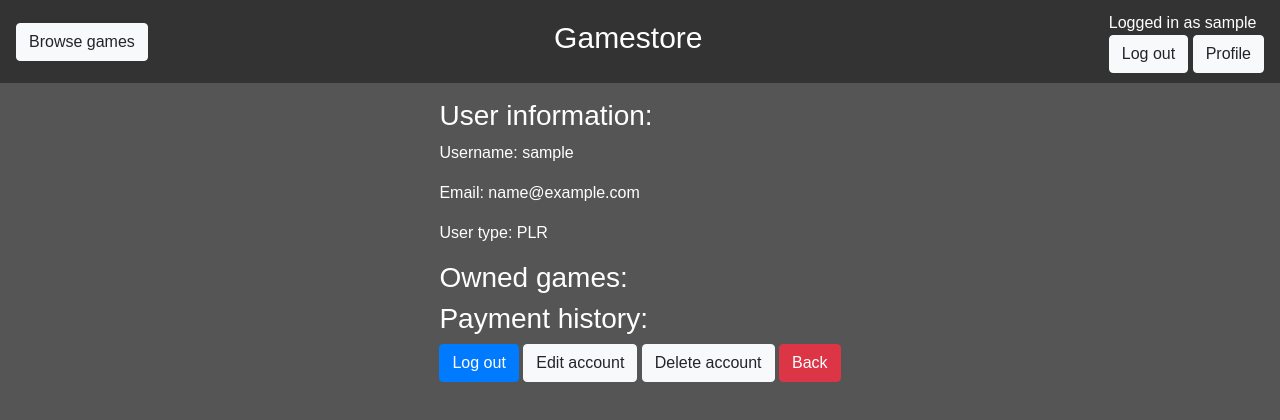
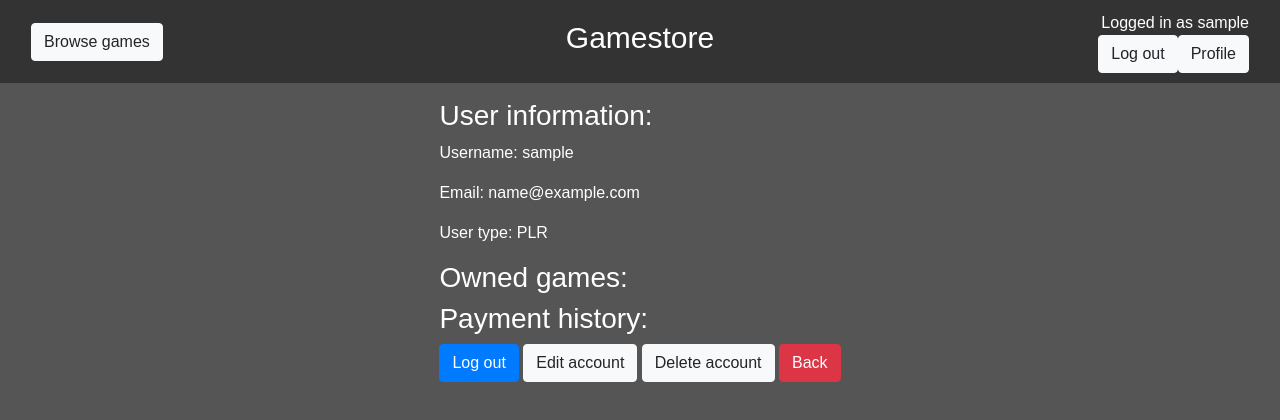
Before and after one commit to aleksihamalainen/game-store, a Django app: page /profile/ in a window 1280 px wide. Shown: the top 420 px of the page. Run offline with Django 3.2, Linux system fonts and the light colour scheme; the visitor is signed in with stand-in values (Sample User, id 1); data that the repository does not hold is empty; some libraries are stand-ins or nearby versions.

Commit message:
Navbar alignment fixed

```diff
--- a/games/templates/navbar.html
+++ b/games/templates/navbar.html
@@ -1,23 +1,27 @@
 {% block content %}
 <div class="navbar w-100 text-white">
-  <div>
+  <div class="col">
     <button class="btn btn-light" onclick="location.href='/games/all'">Browse games</button>
     {% if request.user.account_type == 'DEV' %}
     <button class="btn btn-light" onclick="location.href='/games/add'">Add game</button>
     {% endif %}
   </div>
-  <div>
-    <h1 class="btn" id="logo" onclick="location.href='/'">Gamestore</h1>
+  <div class="col">
+    <h1 class="btn d-flex justify-content-center" id="logo" onclick="location.href='/'">Gamestore</h1>
   </div>
-  <div>
+  <div class="col">
     {% if request.user.is_authenticated %}
-    <div class="text-white">Logged in as {{user.username}}</div>
-    <button class="btn btn-light" onclick="location.href='/logout'">Log out</button>
-    <button class="btn btn-light" onclick="location.href='/profile'">Profile</button>
-    {% else %}
-    <button class="btn btn-light" onclick="location.href='/login'">Log in</button>
-    <button class="btn btn-light" onclick="location.href='/register'">Register</button>
-    {% endif %}
+    <div class="d-flex justify-content-end">
+      <div class="text-white float-right">Logged in as {{user.username}}</div>
+    </div>
+    <div class="d-flex justify-content-end">
+      <button class="btn btn-light float-right" onclick="location.href='/logout'">Log out</button>
+      <button class="btn btn-light float-right" onclick="location.href='/profile'">Profile</button>
+      {% else %}
+      <button class="btn btn-light float-right" onclick="location.href='/login'">Log in</button>
+      <button class="btn btn-light float-right" onclick="location.href='/register'">Register</button>
+      {% endif %}
+    </div>
   </div>
 </div>
 {% endblock content %}
```
